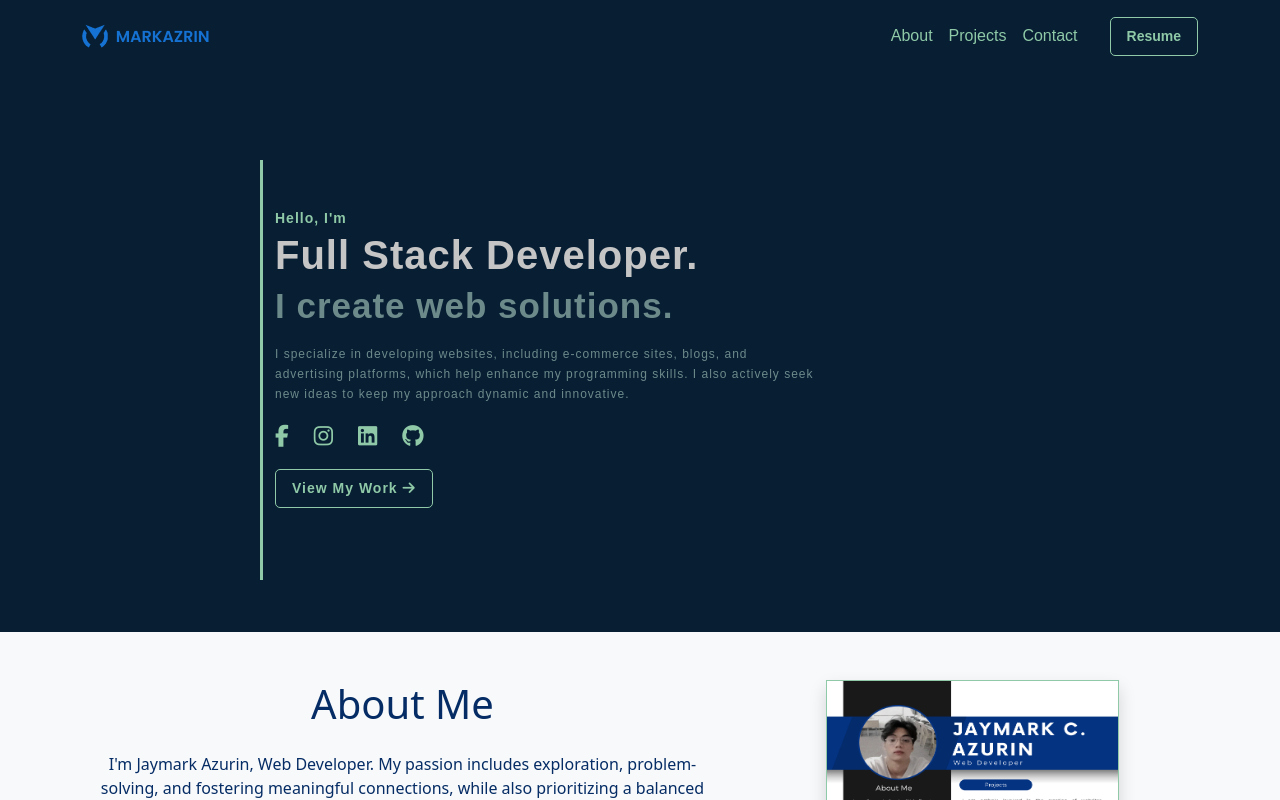
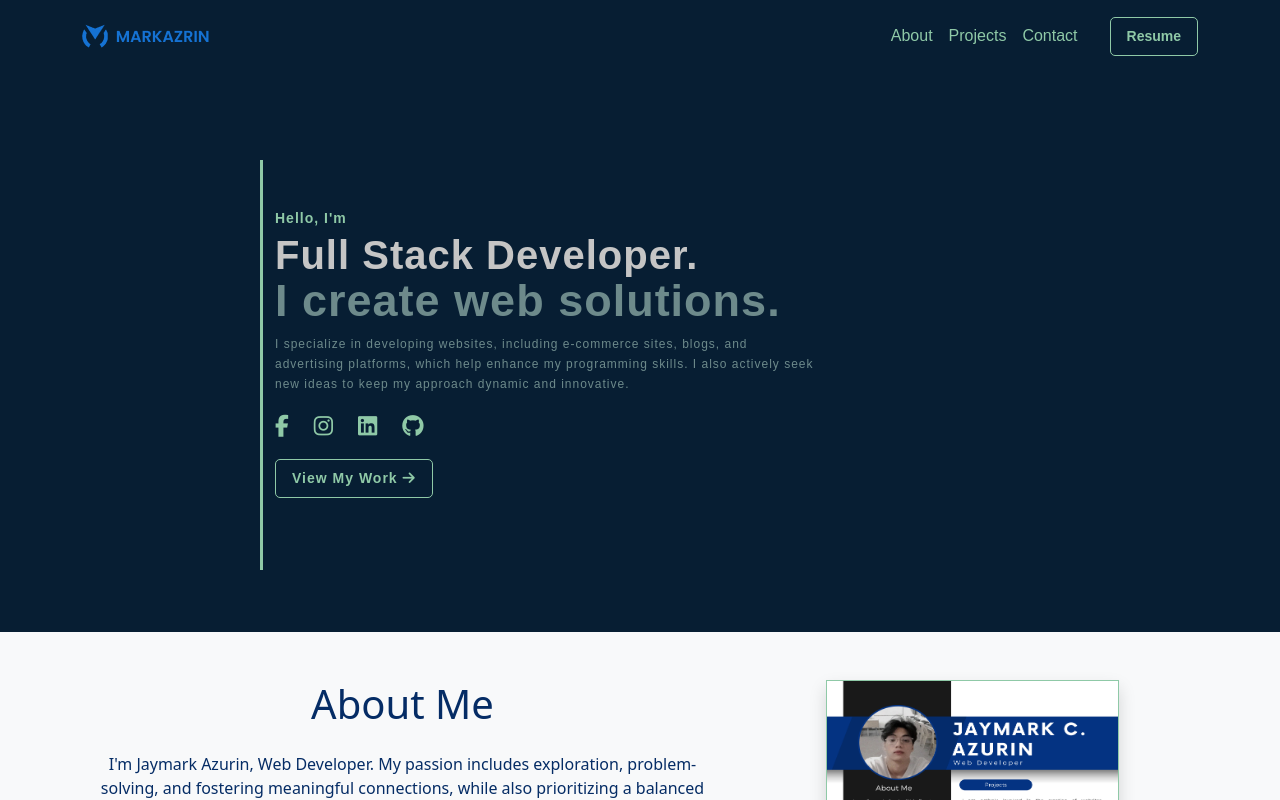
Before and after one commit to Jaymark-C-A/MyPortfolio-v1, a Vue app: page / in a window 1280 px wide. Shown: the top 800 px of the page. Built offline with nearby package versions, Linux system fonts and the light colour scheme.

Commit message:
Update HeroSection.vue

```diff
--- a/src/components/HeroSection.vue
+++ b/src/components/HeroSection.vue
@@ -10,7 +10,7 @@
                     <div id="animated-text-container">
                         <div id="animated-text" class="mb-2" style="line-height: 40px; font-size: 40px; margin-bottom: -2px; color: rgb(197, 197, 197); font-weight: 600;"></div>
                     </div>
-                    <div class="mb-3" style="line-height: 45px; font-size: 35px; color: rgb(109, 138, 139); font-weight: 600;">
+                    <div class="mb-3" style="line-height: 35px; font-size: 45px; color: rgb(109, 138, 139); font-weight: 600;">
                         I create web solutions.
                     </div>
                     <p class="w-md-100 p-0" style="font-size: 12px; line-height: 20px; color: rgb(109, 138, 139);">
```
